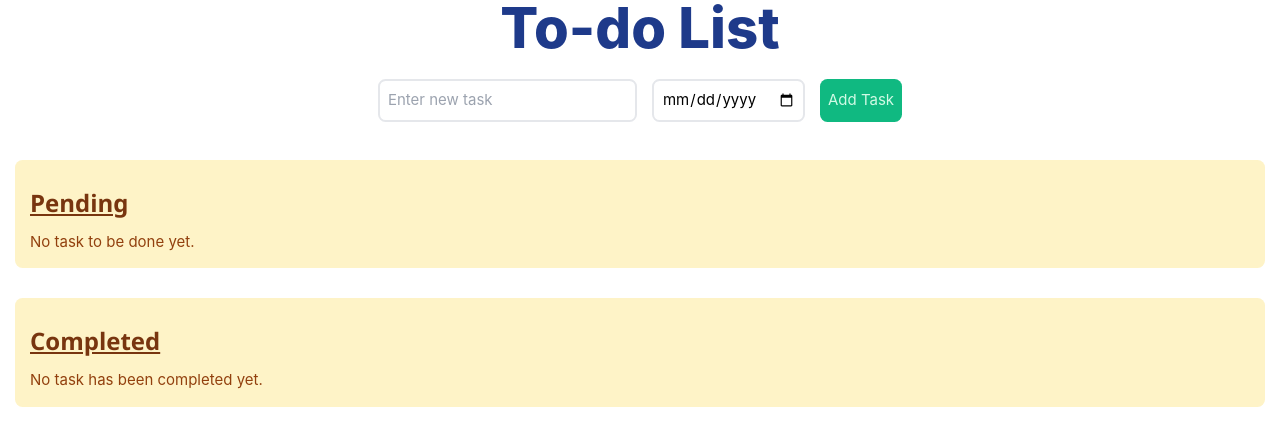
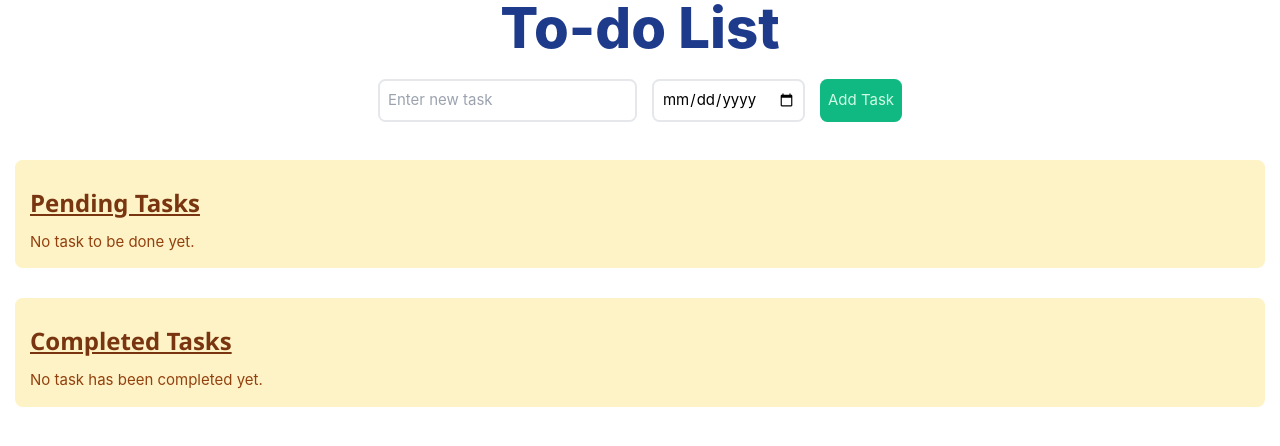
Before and after one commit to adityarai0705/to-do-list-proj, a React (Create React App) app: page / in a window 1280 px wide. Shown: the top 446 px of the page. Built offline with nearby package versions, Linux system fonts and the light colour scheme.

Commit message:
minor changes

```diff
--- a/src/App.js
+++ b/src/App.js
@@ -72,12 +72,12 @@ function App() {
         <input type={'date'} className='m-2 p-2 rounded-lg border-2' placeholder='Enter new task' onChange={updateDate}></input>
         {/* onChange calls a jsx function whenever the text inside the input field is changed */}
 
-        <button className="m-2 p-2 bg-green-500 rounded-lg text-green-100 hover:bg-yellow-500 hover:text-yellow-100 cursor-pointer" onClick={addElement}>Add Task</button>
+        <button className="m-2 p-2 bg-green-500 rounded-lg text-green-100 hover:bg-green-900 hover:text-yellow-400 cursor-pointer" onClick={addElement}>Add Task</button>
       </div>
 
 
       <div className="bg-yellow-100 m-4 rounded-lg p-4 cursor-default">
-        <h3 className="text-yellow-900 underline font-extrabold">Pending</h3>
+        <h3 className="text-yellow-900 underline font-extrabold">Pending Tasks</h3>
         {
           numPending() == 0 ?
           <p className="text-yellow-800">No task to be done yet.</p>
@@ -107,7 +107,7 @@ function App() {
 
 
       <div className="bg-yellow-100 m-4 rounded-lg p-4 cursor-default">
-        <h3 className="text-yellow-900 underline font-extrabold">Completed</h3>
+        <h3 className="text-yellow-900 underline font-extrabold">Completed Tasks</h3>
         {
           numCompleted() == 0 ?
           <p className="text-yellow-800">No task has been completed yet.</p>
```
